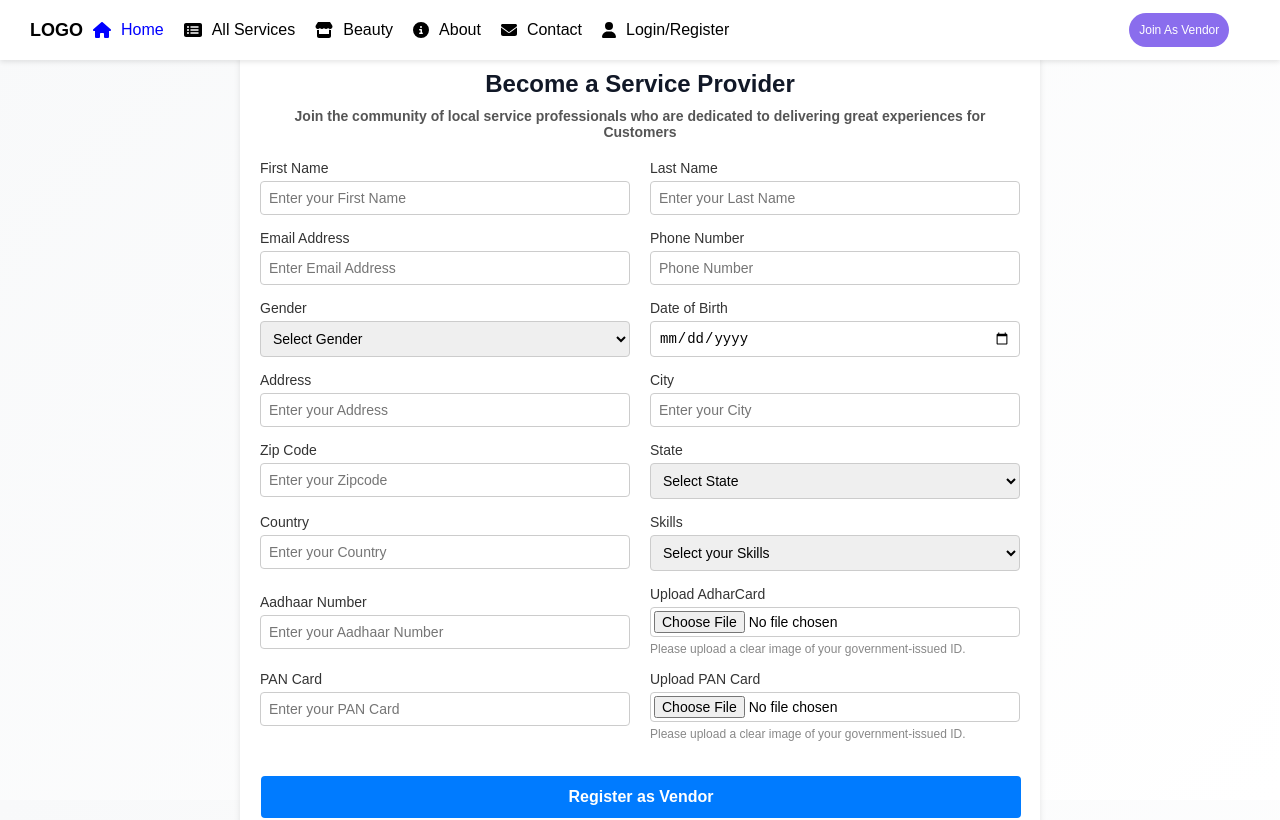
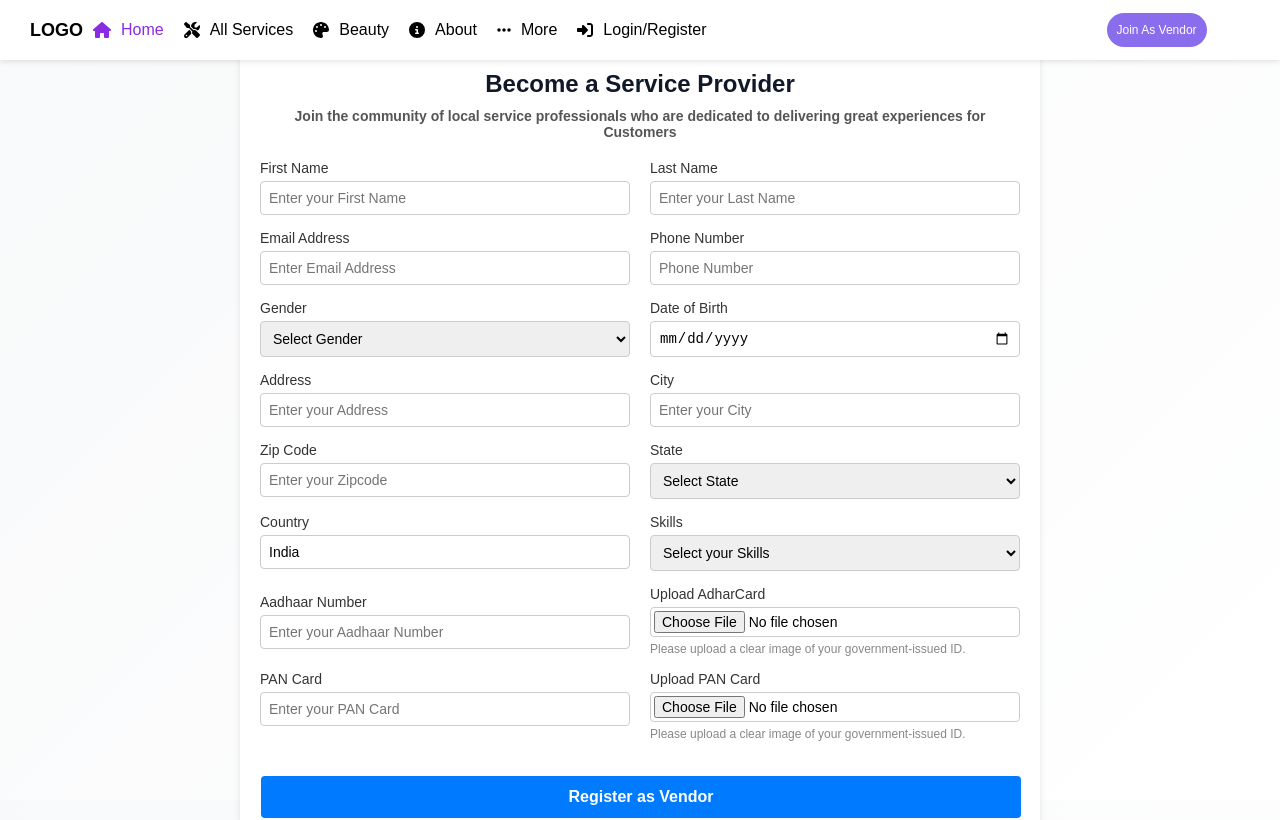
Before and after one commit to Sloperateinc2020/Day-365-React, a React (Create React App) app: page /join-as-vendor in a window 1280 px wide. Shown: the top 820 px of the page. Built offline with nearby package versions, Linux system fonts and the light colour scheme.

Commit message:
enchancement of header

```diff
--- a/src/Components/Header.jsx
+++ b/src/Components/Header.jsx
@@ -2,7 +2,8 @@ import React, { useEffect, useState } from 'react';
 import { useNavigate, useLocation } from 'react-router-dom';
 import { FontAwesomeIcon } from '@fortawesome/react-fontawesome';
 import {
-  faHome, faListAlt, faInfoCircle, faEnvelope, faUser, faStore, faShoppingCart, faUserCircle
+  faHouse, faList, faStore, faCircleInfo, faEnvelope, faUser, faUserCircle, faRightToBracket, faRightFromBracket, faUserPlus, faCrown,
+  faTasks, faHandshake, faSmile, faTools, faPalette, faEllipsis // Updated icon names
 } from '@fortawesome/free-solid-svg-icons';
 
 export default function Header({ selectedMenu, setSelectedMenu }) {
@@ -13,6 +14,7 @@ export default function Header({ selectedMenu, setSelectedMenu }) {
   const [isLoggedIn, setIsLoggedIn] = useState(() => {
     return localStorage.getItem('isLoggedIn') === 'true';
   });
+  const [hoveredMenu, setHoveredMenu] = useState(null);
 
   useEffect(() => {
     const handleResize = () => setIsMobile(window.innerWidth <= 768);
@@ -59,9 +61,7 @@ export default function Header({ selectedMenu, setSelectedMenu }) {
     setSelectedMenu(menu);
     setDropdownOpen(false);
 
-    if (menu === 'Contact') {
-      navigate('/contact');
-    } else if (menu === 'Home') {
+    if (menu === 'Home') {
       navigate('/home');
     } else if (menu === 'All Services') {
       navigate('/allservices');
@@ -71,6 +71,8 @@ export default function Header({ selectedMenu, setSelectedMenu }) {
       navigate('/signup');
     } else if (menu === 'Beauty') {
       navigate('/beautyServices');
+    } else if (menu === 'More') {
+      // Handle the "More" menu click
     }
   };
 
@@ -137,26 +139,33 @@ export default function Header({ selectedMenu, setSelectedMenu }) {
     width: '100%',
   };
 
-  const textWithGapStyle = (isSelected) => ({
+  const textWithGapStyle = (isSelected, isHovered) => ({
     background: 'none',
     border: 'none',
     cursor: 'pointer',
     fontSize: isMobile ? 12 : 16,
-    color: isSelected ? 'blue' : 'black',
+    color: isSelected ? getMenuColor(selectedMenu) : 'black', // Change color based on selected menu
     display: 'flex',
     flexDirection: isMobile ? 'column' : 'row',
     alignItems: 'center',
     gap: isMobile ? '4px' : '10px',
   });
 
+  const iconStyle = (isSelected) => ({
+    color: isSelected ? getMenuColor(selectedMenu) : 'black', // Change color based on selected menu
+  });
+
+  const moreIconStyle = (isSelected) => ({
+    color: isSelected ? '#FF5733' : 'black', // Change colors to different on hover or select for "More"
+  });
+
   const profileIconStyle = {
     cursor: 'pointer',
     marginLeft: 'auto',
     fontSize: '33px',
-    color: '#8a6ded',
-    marginBottom: '-20px'  // Adjusted marginBottom for more space at the bottom
-};
-
+    color: 'black', // Changed to black
+    marginBottom: '-20px', // Adjusted marginBottom for more space at the bottom
+  };
 
   const vendorButtonStyle = {
     backgroundColor: '#8a6ded',
@@ -190,9 +199,23 @@ export default function Header({ selectedMenu, setSelectedMenu }) {
     borderBottom: '1px solid #eee',
     transition: 'background-color 0.2s',
     whiteSpace: 'nowrap',
-    '&:hover': {
-      backgroundColor: '#f5f5f5',
-    },
+  };
+
+  const getMenuColor = (menu) => {
+    switch (menu) {
+      case 'Home':
+        return '#8A2BE2'; // Purple
+      case 'All Services':
+        return '#FF5733'; // Orange
+      case 'Beauty':
+        return '#FF33A1'; // Pink
+      case 'About':
+        return '#3357FF'; // Blue
+      case 'More':
+        return '#FF33A1'; // Pink
+      default:
+        return '#ff2c2c';
+    }
   };
 
   return (
@@ -203,48 +226,78 @@ export default function Header({ selectedMenu, setSelectedMenu }) {
         <div style={menuContainerStyle}>
           <button
             onClick={() => handleMenuClick('Home')}
-            style={textWithGapStyle(selectedMenu === 'Home')}
+            onMouseEnter={() => setHoveredMenu('Home')}
+            onMouseLeave={() => setHoveredMenu(null)}
+            style={textWithGapStyle(selectedMenu === 'Home', hoveredMenu === 'Home')}
           >
-            <FontAwesomeIcon icon={faHome} />
-            {isMobile ? 'Home' : 'Home'}
+            <FontAwesomeIcon
+              icon={faHouse}
+              style={iconStyle(selectedMenu === 'Home')}
+            />
+            <span style={iconStyle(selectedMenu === 'Home')}>Home</span>
           </button>
           <button
             onClick={() => handleMenuClick('All Services')}
-            style={textWithGapStyle(selectedMenu === 'All Services')}
+            onMouseEnter={() => setHoveredMenu('All Services')}
+            onMouseLeave={() => setHoveredMenu(null)}
+            style={textWithGapStyle(selectedMenu === 'All Services', hoveredMenu === 'All Services')}
           >
-            <FontAwesomeIcon icon={faListAlt} />
-            {isMobile ? 'All Services' : 'All Services'}
+            <FontAwesomeIcon
+              icon={faTools}
+              style={iconStyle(selectedMenu === 'All Services')}
+            />
+            <span style={iconStyle(selectedMenu === 'All Services')}>All Services</span>
           </button>
           <button
             onClick={() => handleMenuClick('Beauty')}
-            style={textWithGapStyle(selectedMenu === 'Beauty')}
+            onMouseEnter={() => setHoveredMenu('Beauty')}
+            onMouseLeave={() => setHoveredMenu(null)}
+            style={textWithGapStyle(selectedMenu === 'Beauty', hoveredMenu === 'Beauty')}
           >
-            <FontAwesomeIcon icon={faStore} />
-            {isMobile ? 'Beauty' : 'Beauty'}
+            <FontAwesomeIcon
+              icon={faPalette}
+              style={iconStyle(selectedMenu === 'Beauty')}
+            />
+            <span style={iconStyle(selectedMenu === 'Beauty')}>Beauty</span>
           </button>
           <button
             onClick={() => handleMenuClick('About')}
-            style={textWithGapStyle(selectedMenu === 'About')}
+            onMouseEnter={() => setHoveredMenu('About')}
+            onMouseLeave={() => setHoveredMenu(null)}
+            style={textWithGapStyle(selectedMenu === 'About', hoveredMenu === 'About')}
           >
-            <FontAwesomeIcon icon={faInfoCircle} />
-            {isMobile ? 'About' : 'About'}
+            <FontAwesomeIcon
+              icon={faCircleInfo}
+              style={iconStyle(selectedMenu === 'About')}
+            />
+            <span style={iconStyle(selectedMenu === 'About')}>About</span>
           </button>
           <button
-            onClick={() => handleMenuClick('Contact')}
-            style={textWithGapStyle(selectedMenu === 'Contact')}
+            onClick={() => handleMenuClick('More')}
+            onMouseEnter={() => setHoveredMenu('More')}
+            onMouseLeave={() => setHoveredMenu(null)}
+            style={textWithGapStyle(selectedMenu === 'More', hoveredMenu === 'More')}
           >
-            <FontAwesomeIcon icon={faEnvelope} />
-            {isMobile ? 'Contact' : 'Contact'}
+            <FontAwesomeIcon
+              icon={faEllipsis}
+              style={moreIconStyle(selectedMenu === 'More')}
+            />
+            <span style={moreIconStyle(selectedMenu === 'More')}>More</span>
           </button>
 
           {!isMobile && !isLoggedIn && (
-            <>
+            <React.Fragment>
               <button
                 onClick={() => handleMenuClick('Login/Register')}
-                style={textWithGapStyle(selectedMenu === 'Login/Register')}
+                onMouseEnter={() => setHoveredMenu('Login/Register')}
+                onMouseLeave={() => setHoveredMenu(null)}
+                style={textWithGapStyle(selectedMenu === 'Login/Register', hoveredMenu === 'Login/Register')}
               >
-                <FontAwesomeIcon icon={faUser} />
-                Login/Register
+                <FontAwesomeIcon
+                  icon={faRightToBracket}
+                  style={iconStyle(selectedMenu === 'Login/Register')}
+                />
+                <span style={iconStyle(selectedMenu === 'Login/Register')}>Login/Register</span>
               </button>
               <button
                 onClick={handleVendorClick}
@@ -252,7 +305,7 @@ export default function Header({ selectedMenu, setSelectedMenu }) {
               >
                 Join As Vendor
               </button>
-            </>
+            </React.Fragment>
           )}
 
           {isLoggedIn && !isMobile && (
--- a/src/Components/VendorRegistration/VendorRegistration.jsx
+++ b/src/Components/VendorRegistration/VendorRegistration.jsx
@@ -6,7 +6,6 @@ import "./VendorRegistration.css";
 import Footer from "../Footer";
 import config from "../../config";
 import VendorRegistrationMobile from "./VendorRegistrationMobile"; // Import the mobile version
-
 
 const VendorRegistration = () => {
   const [formData, setFormData] = useState({
@@ -20,7 +19,7 @@ const VendorRegistration = () => {
     city: "",
     pincode: "",
     state: "",
-    country: "",
+    country: "India", // Set default country to India
     skills: "",
     aadhaarNumber: "",
     panCard: ""
@@ -35,14 +34,17 @@ const VendorRegistration = () => {
   const [successMessage, setSuccessMessage] = useState("");
   const [phoneErrorMessage, setPhoneErrorMessage] = useState("");
   const [isMobile, setIsMobile] = useState(false);
-
+  const [firstNameError, setFirstNameError] = useState("");
+  const [lastNameError, setLastNameError] = useState("");
+  const [phoneError, setPhoneError] = useState("");
+  const [emailError, setEmailError] = useState("");
+  const [pincodeError, setPincodeError] = useState("");
 
   const supabase = createClient(
     config.REACT_APP_SUPABASE_URL,
     config.REACT_APP_SUPABASE_KEY
   );
-    const navigate = useNavigate();
-
+  const navigate = useNavigate();
 
   const STORAGE_CONFIG = {
     BUCKET_NAME: "urban-maverick",
@@ -85,6 +87,72 @@ const VendorRegistration = () => {
     }
   };
 
+  const handleFirstNameChange = (e) => {
+    const value = e.target.value;
+    if (/^[a-zA-Z\s]*$/.test(value)) {
+      setFormData(prev => ({
+        ...prev,
+        firstName: value
+      }));
+      setFirstNameError("");
+    } else {
+      setFirstNameError("First name must only contain letters and spaces.");
+    }
+  };
+
+  const handleLastNameChange = (e) => {
+    const value = e.target.value;
+    if (/^[a-zA-Z\s]*$/.test(value)) {
+      setFormData(prev => ({
+        ...prev,
+        lastName: value
+      }));
+      setLastNameError("");
+    } else {
+      setLastNameError("Last name must only contain letters and spaces.");
+    }
+  };
+
+  const handlePhoneChange = (e) => {
+    const value = e.target.value;
+    if (/^\d{0,10}$/.test(value)) {
+      setFormData(prev => ({
+        ...prev,
+        phoneNumber: value
+      }));
+      setPhoneError("");
+    } else {
+      setPhoneError("Phone number must be exactly 10 digits.");
+    }
+  };
+
+  const handleEmailChange = (e) => {
+    const value = e.target.value;
+    const emailRegex = /^[^\s@]+@[^\s@]+\.[^\s@]+$/;
+    if (emailRegex.test(value)) {
+      setFormData(prev => ({
+        ...prev,
+        email: value
+      }));
+      setEmailError("");
+    } else {
+      setEmailError("Please enter a valid email address.");
+    }
+  };
+
+  const handlePincodeChange = (e) => {
+    const value = e.target.value;
+    if (/^\d{0,6}$/.test(value)) {
+      setFormData(prev => ({
+        ...prev,
+        pincode: value
+      }));
+      setPincodeError("");
+    } else {
+      setPincodeError("Zip code must be exactly 6 digits.");
+    }
+  };
+
   const sendToAPI = async (vendorData) => {
     try {
       const response = await fetch("http://localhost:8080/api/vendor/register", {
@@ -110,8 +178,6 @@ const VendorRegistration = () => {
       throw error;
     }
   };
-
-
 
   async function uploadImage(file, bucket) {
     try {
@@ -162,7 +228,6 @@ const VendorRegistration = () => {
         throw new Error("Please upload both Aadhaar and PAN card files.");
       }
 
-
       const aadhaarResult = await uploadImage(aadhaarFile, STORAGE_CONFIG.BUCKET_NAME);
       const panResult = await uploadImage(panFile, STORAGE_CONFIG.BUCKET_NAME);
 
@@ -183,7 +248,7 @@ const VendorRegistration = () => {
       if (response.status === 409) {
         if (response.status === 409 && response.message.includes("This phone number is already associated with a vendor account.")) {
           setPhoneErrorMessage("Vendor already exists with this mobile number. Please provide a different one.");
-        }else if (response.message.includes("No user found with the provided phone number. Please register as a user first.")) {
+        } else if (response.message.includes("No user found with the provided phone number. Please register as a user first.")) {
           setPhoneErrorMessage("This mobile number is not registered as a user.");
         }
         return;
@@ -194,7 +259,6 @@ const VendorRegistration = () => {
       setIsLoading(false);
     }
   };
-
 
   useEffect(() => {
     if (showOtpSection) {
@@ -207,6 +271,7 @@ const VendorRegistration = () => {
       document.body.classList.remove("scroll-locked");
     };
   }, [showOtpSection]);
+
   useEffect(() => {
     const handleResize = () => {
       setIsMobile(window.innerWidth <= 768); // Adjust the threshold as needed
@@ -222,6 +287,7 @@ const VendorRegistration = () => {
     // Render the mobile version if on a mobile device
     return <VendorRegistrationMobile />;
   }
+
   return (
     <>
       <div className="vendor-registration-container">
@@ -233,11 +299,10 @@ const VendorRegistration = () => {
               <p>{successMessage}</p>
               <button
                 className="close-button"
-                onClick={() =>{
-                  setSuccessMessage("")
+                onClick={() => {
+                  setSuccessMessage("");
                   navigate("/");
-                }
-                }
+                }}
               >
                 Close
               </button>
@@ -259,59 +324,6 @@ const VendorRegistration = () => {
           </div>
         )}
 
-
-        {/* {showOtpSection && (
-          <div className="otp-modal">
-            <h2 className="otp-title">Verification Code</h2>
-            <p className="otp-subtitle">
-              We have sent a code to your registered mobile number.
-            </p>
-            <div className="otp-fields">
-              {otp.map((value, index) => (
-                <input
-                  key={index}
-                  id={`otp-${index}`}
-                  type="text"
-                  maxLength="1"
-                  value={value}
-                  onChange={(e) => {
-                    const updatedOtp = [...otp];
-                    updatedOtp[index] = e.target.value.slice(0, 1);
-                    setOtp(updatedOtp);
-
-                    if (e.target.value && index < 3) {
-                      const nextInput = e.target.parentElement.children[index + 1];
-                      nextInput?.focus();
-                    }
-                  }}
-                  onKeyDown={(e) => {
-                    if (e.key === 'Backspace' && !value && index > 0) {
-                      const prevInput = e.target.parentElement.children[index - 1];
-                      prevInput?.focus();
-                    }
-                  }}
-                  className="otp-input"
-                />
-              ))}
-            </div>
-            <div className="otp-actions">
-              <button type="button" className="resend-button">
-                Resend
-              </button>
-              <button
-                type="button"
-                className="confirm-button"
-                onClick={() => {
-                  setShowOtpSection(false);
-                  setIsBackgroundDisabled(false);
-                }}
-              >
-                Confirm
-              </button>
-            </div>
-          </div>
-        )} */}
-
         <h1 className="title">Become a Service Provider</h1>
         <p className="subtitle">
           Join the community of local service professionals who are dedicated to
@@ -326,9 +338,10 @@ const VendorRegistration = () => {
                 type="text"
                 name="firstName"
                 value={formData.firstName}
-                onChange={handleInputChange}
+                onChange={handleFirstNameChange}
                 placeholder="Enter your First Name"
               />
+              {firstNameError && <p style={{ color: "red" }}>{firstNameError}</p>}
             </div>
             <div className="form-text">
               <label>Last Name</label>
@@ -336,9 +349,10 @@ const VendorRegistration = () => {
                 type="text"
                 name="lastName"
                 value={formData.lastName}
-                onChange={handleInputChange}
+                onChange={handleLastNameChange}
                 placeholder="Enter your Last Name"
               />
+              {lastNameError && <p style={{ color: "red" }}>{lastNameError}</p>}
             </div>
           </div>
 
@@ -349,9 +363,10 @@ const VendorRegistration = () => {
                 type="email"
                 name="email"
                 value={formData.email}
-                onChange={handleInputChange}
+                onChange={handleEmailChange}
                 placeholder="Enter Email Address"
               />
+              {emailError && <p style={{ color: "red" }}>{emailError}</p>}
             </div>
             <div className="form-text">
               <label>Phone Number</label>
@@ -359,9 +374,10 @@ const VendorRegistration = () => {
                 type="text"
                 name="phoneNumber"
                 value={formData.phoneNumber}
-                onChange={handleInputChange}
+                onChange={handlePhoneChange}
                 placeholder="Phone Number"
               />
+              {phoneError && <p style={{ color: "red" }}>{phoneError}</p>}
             </div>
           </div>
 
@@ -416,9 +432,10 @@ const VendorRegistration = () => {
                 type="text"
                 name="pincode"
                 value={formData.pincode}
-                onChange={handleInputChange}
+                onChange={handlePincodeChange}
                 placeholder="Enter your Zipcode"
               />
+              {pincodeError && <p style={{ color: "red" }}>{pincodeError}</p>}
             </div>
             <div className="form-text">
               <label>State</label>
@@ -440,6 +457,7 @@ const VendorRegistration = () => {
                 value={formData.country}
                 onChange={handleInputChange}
                 placeholder="Enter your Country"
+                readOnly
               />
             </div>
             <div className="form-text">
```
